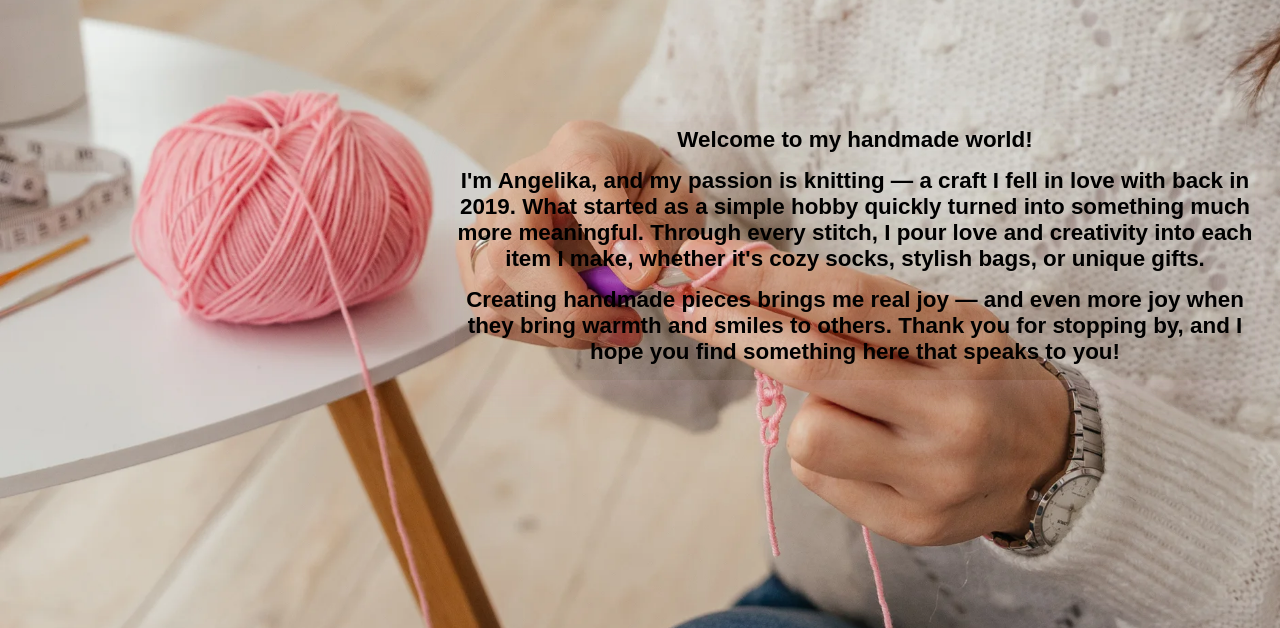
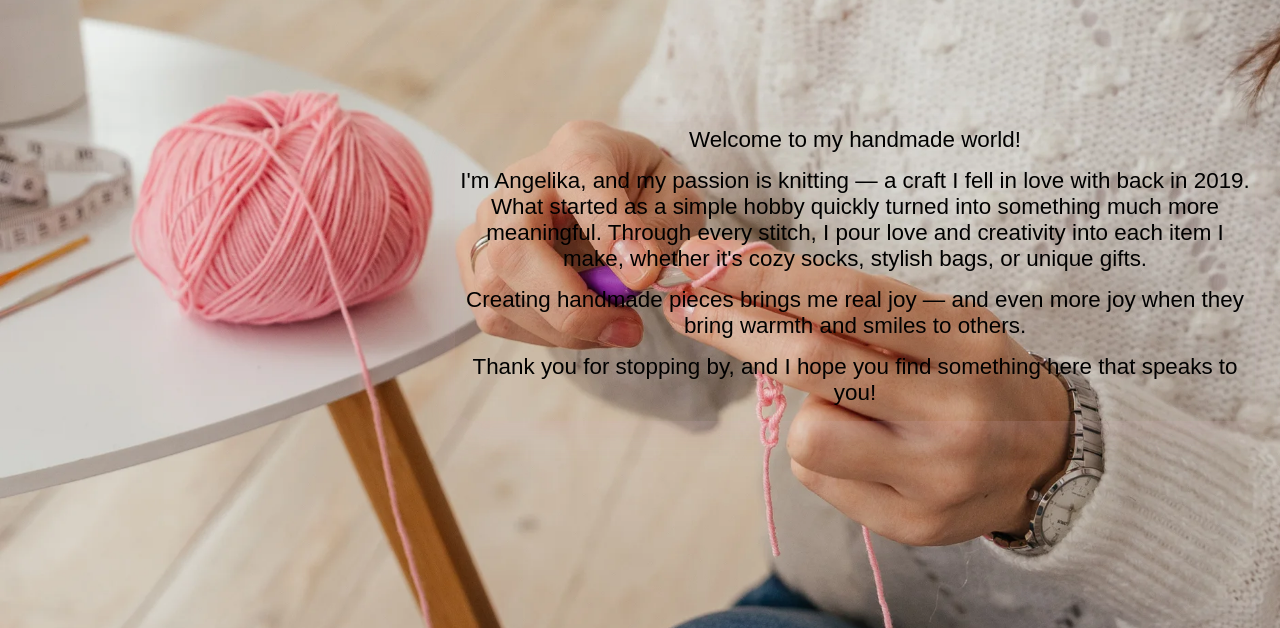
Before and after one commit to SoliDeo1/HandmadeByAngelika, a website: page index.html in a window 1280 px wide. Shown: the part 102-730 px from the top of the page. Drawn offline with Linux system fonts and the light colour scheme.

Commit message:
font change main page main banner

```diff
--- a/index.html
+++ b/index.html
@@ -59,7 +59,9 @@
             <div class="info-block">
                 <article class="main-text-container">
                     <ul class="main-page-description">
-                        <li>Welcome to my handmade world!</li>
+                        <li>
+                            Welcome to my handmade world!
+                        </li>
                         <li>I'm Angelika, and my passion is knitting — a craft I fell
                             in love with back in 2019. What
                             started as a simple hobby quickly turned into something much more meaningful. Through every
@@ -67,9 +69,12 @@
                             bags, or unique gifts.
                         </li>
                         <li>Creating handmade pieces brings me real joy — and even more joy when they bring warmth and
-                            smiles to others. Thank you for stopping by, and I hope you find something here that speaks
-                            to you!
+                            smiles to others.
                         </li>
+                        <li>Thank you for stopping by, and I hope you find something here that speaks
+                        to you!
+                        </li>
+
                     </ul>
                 </article>
             </div>
--- a/scss/_main-page.scss
+++ b/scss/_main-page.scss
@@ -34,6 +34,11 @@ main {
     justify-content: flex-end;
     margin-top: 100px;
     padding-right: 25px;
+
+
+    @media (max-width: 480px) {
+        padding-left: 25px;
+    }
 }
 
 .main-text-container {
@@ -60,7 +65,7 @@ main {
     li {
         text-align: center;
         font-family: 'Arial', sans-serif;
-        font-weight: 600;
+        font-weight: 500;
         font-size: clamp(1rem, 2vw, 1.4rem);
         color: black;
         margin-bottom: 15px;
```
Also changed, not shown: css/main.css, 1 other file.
